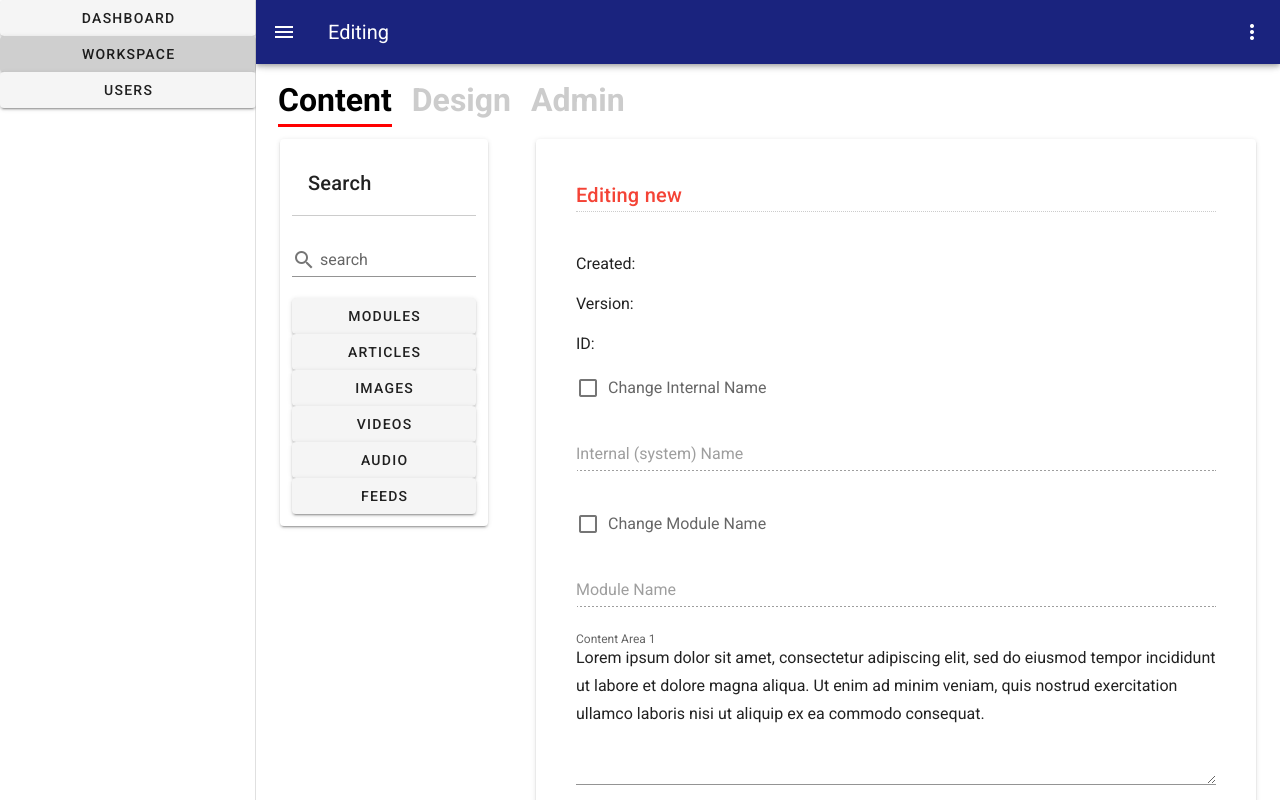
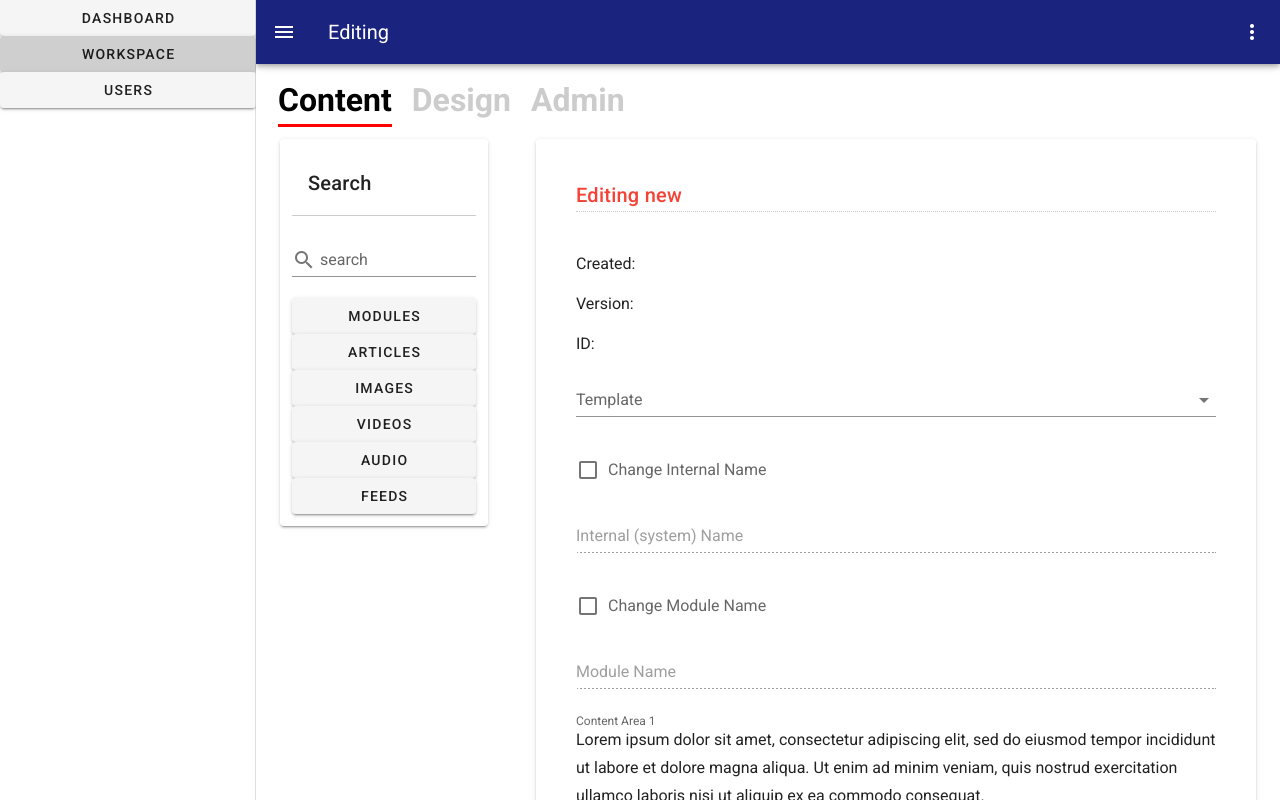
Before and after one commit to iingles/isaac-ingles-3790-final, a Vue app: page /workspace/1/1/editor/new in a window 1280 px wide. Shown: the top 800 px of the page. Built offline with nearby package versions, Linux system fonts and the light colour scheme.

Commit message:
added template selection to editor page

```diff
--- a/src/components/workspace/ModuleEditor.vue
+++ b/src/components/workspace/ModuleEditor.vue
@@ -6,6 +6,10 @@
                 <p>Created: {{ mod.created }}</p>
                 <p>Version: {{ mod.version }}</p>
                 <p>ID: {{ mod.id }} </p>
+                <v-combobox
+                    :items="desTemplates"
+                    label="Template"
+                ></v-combobox>
                 <v-checkbox
                     v-model="changeInternalName"
                     label="Change Internal Name"
@@ -41,11 +45,13 @@
 
 <script>
 import contentModules from '../../assets/modules.js'
+import designTemplates from '../../assets/templates.js'
 
 export default {
     data: () => {
         return {
             modules: contentModules,
+            desTemplates: [],
             mod: 'test',
             changeInternalName: false,
             changeModName: false,
@@ -60,6 +66,9 @@ export default {
                 break
             }
        }
+       for(let i = 0; i < designTemplates.length; i++) {
+            vm.desTemplates[i] = designTemplates[i].name
+       }
     }
 }
 </script>
```
